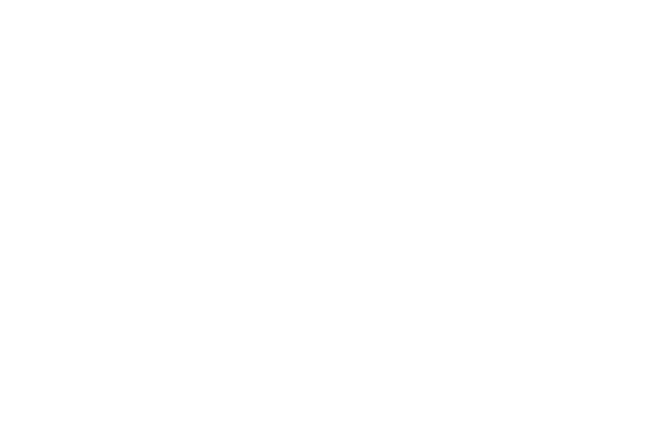
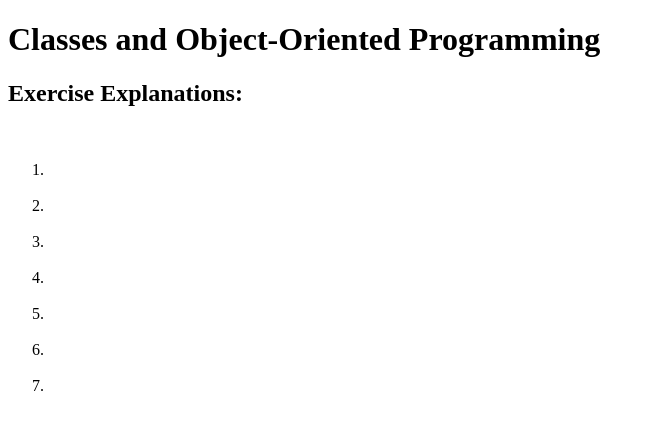
Before and after one commit to p134c0d3/Codelabs-Evening-2023, a plain HTML site: page frontend/javascript-9-11/index.html in a window 1280 px wide. Shown: the whole page, without its empty margins (0-654 px from the left). Drawn offline with Linux system fonts and the light colour scheme.

Commit message:
Update index.html

```diff
--- a/frontend/javascript-9-11/index.html
+++ b/frontend/javascript-9-11/index.html
@@ -14,6 +14,23 @@
   <title>JavaScript Classes and This Keyword</title>
 </head>
 <body>
-
+  <h1>Classes and Object-Oriented Programming</h1>
+  <h2>Exercise Explanations: </h2>
+  <br>
+  <ol>
+    <li></li>
+    <br>
+    <li></li>
+    <br>
+    <li></li>
+    <br>
+    <li></li>
+    <br>
+    <li></li>
+    <br>
+    <li></li>
+    <br>
+    <li></li>
+  </ol>
 </body>
 </html>
```
